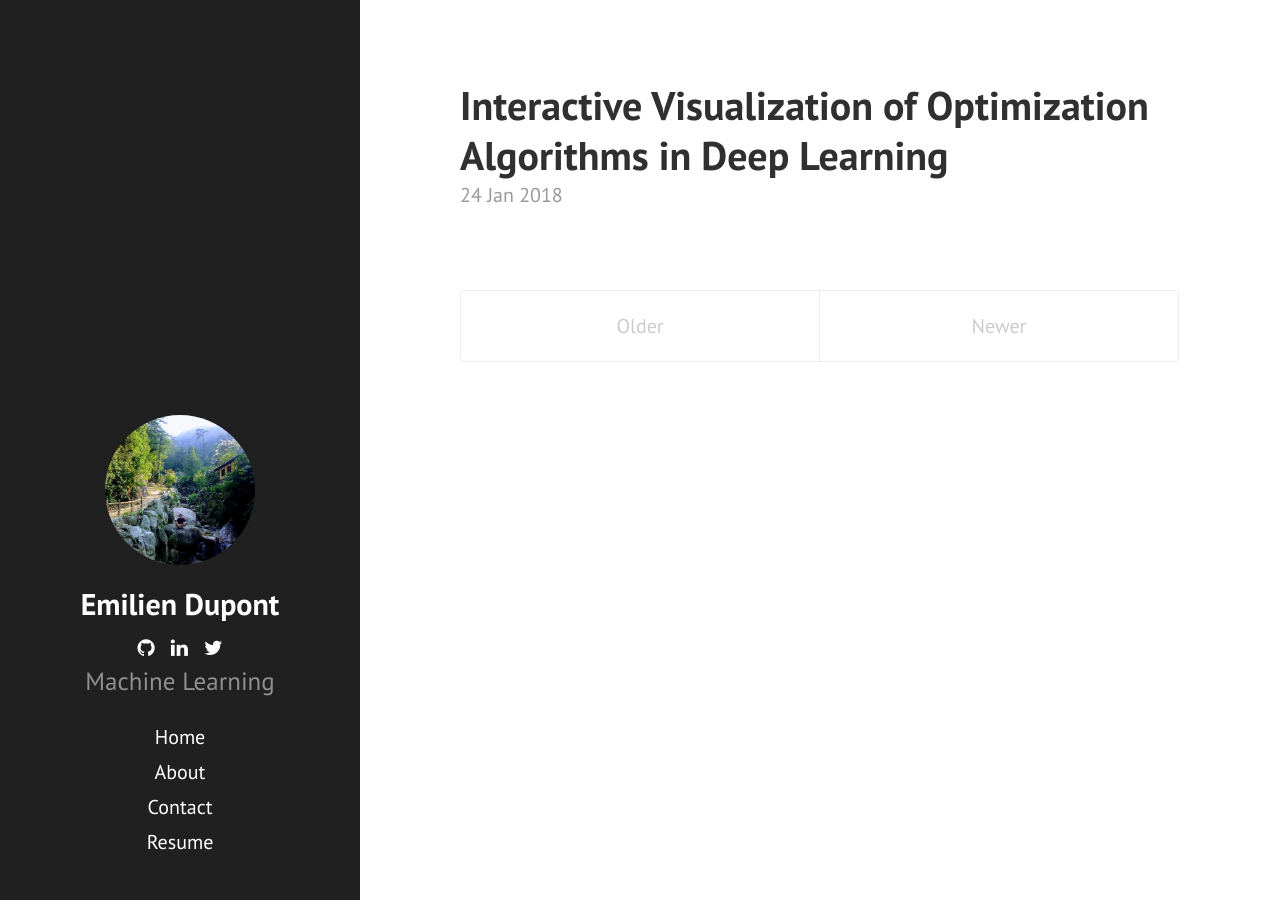
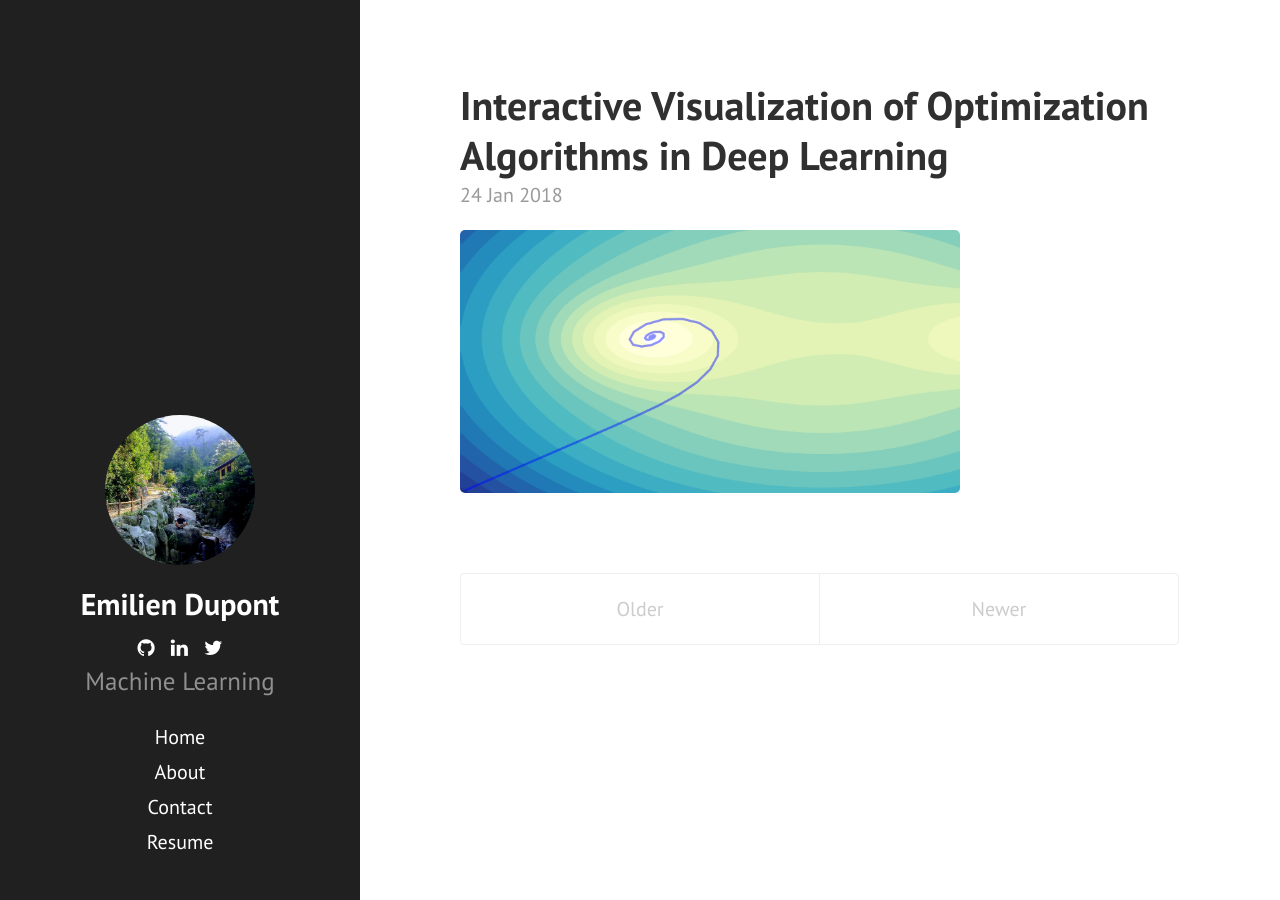
Before and after one commit to EmilienDupont/emiliendupont.github.io, a Jekyll site: the page built from index.html, in a window 1280 px wide. Built offline with Jekyll 4.4.1, drawn with Linux system fonts in a browser that asks for light colours; nearby versions of some CDN libraries; the list of posts is cut into pages by our own code.

Commit message:
:sparkles: testing image excerpts

```diff
--- a/index.html
+++ b/index.html
@@ -13,7 +13,7 @@ title: Home
     </h1>
 
     <span class="post-date">{{ post.date | date_to_string }}</span>
-
+    <img src="{{ site.url }}/{{post.img_excerpt}}" style="align:center; width:500px;">
   </div>
   {% endfor %}
 </div>
```
Also changed, not shown: _posts/2018-01-24-optimization-visualization.md (+1 -0 lines).
